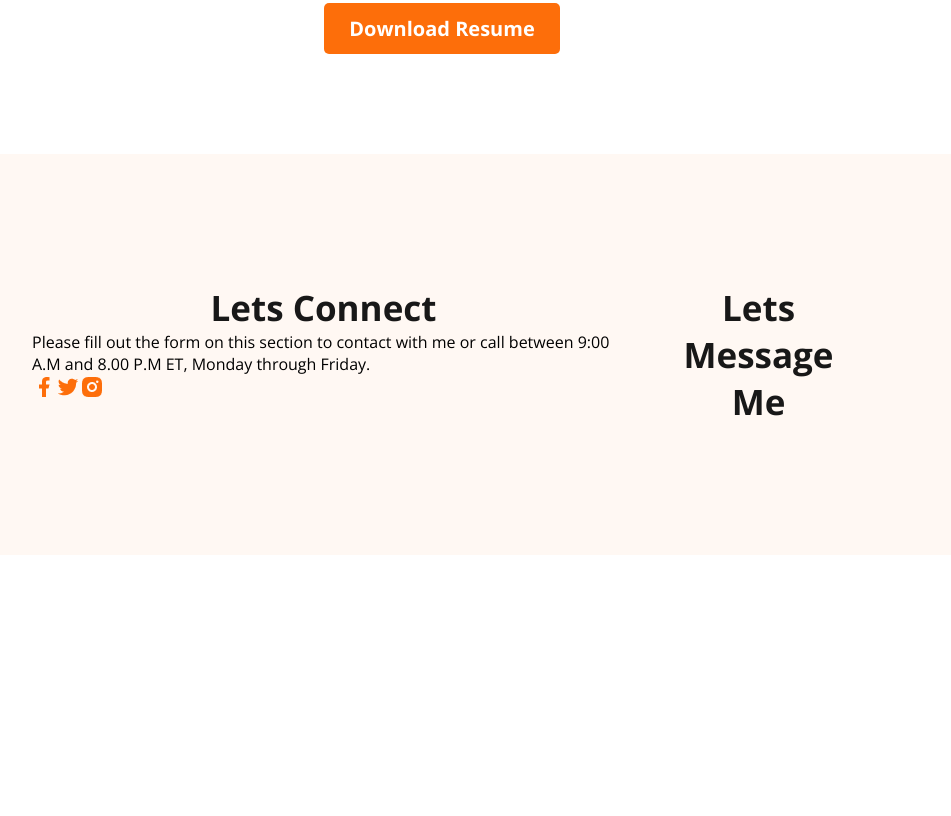
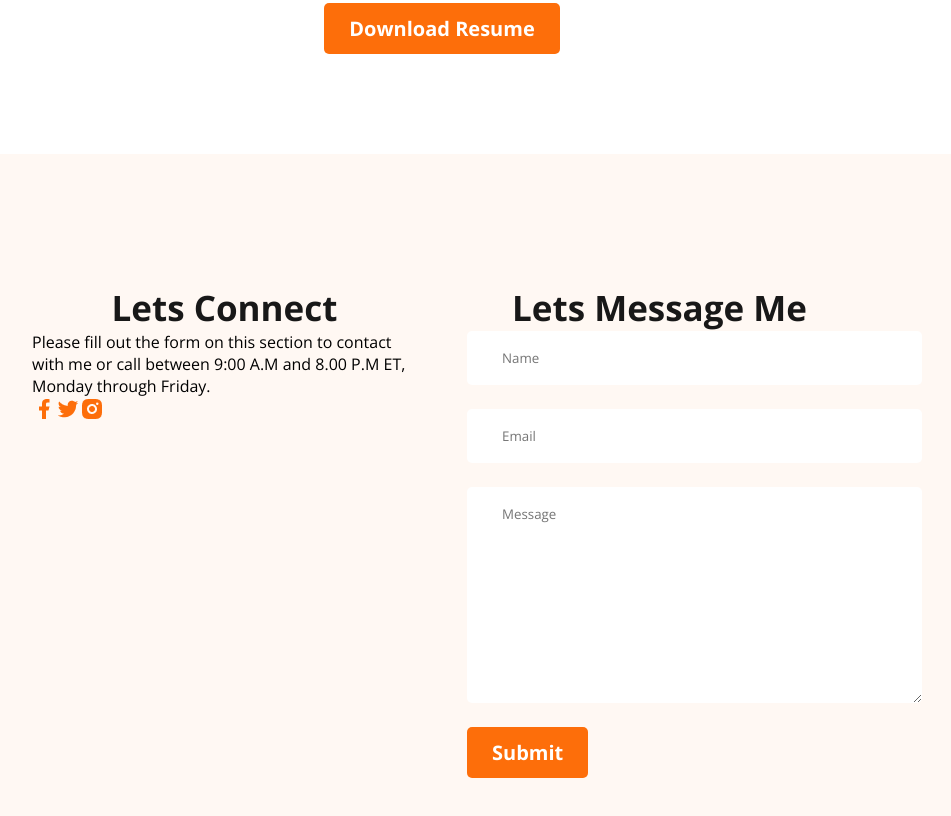
Before and after one commit to tanvir0908/developer_portfolio, a plain HTML site: page index.html in a window 1280 px wide. Shown: the part 2598-3414 px from the top of the page, without its empty margins (198-1149 px from the left). Before the commit the page ends 3153 px from the top, so only its background shows below. Drawn offline with nearby package versions, Linux system fonts and the light colour scheme.

Commit message:
finished footer form

```diff
--- a/index.html
+++ b/index.html
@@ -201,6 +201,19 @@
       </div>
       <div class="footer-column">
         <h3 class="section-title">Lets Message Me</h3>
+        <form action="">
+          <input class="type type2" type="text" placeholder="Name" />
+          <input class="type type2" type="email" placeholder="Email" />
+          <textarea
+            class="type2"
+            placeholder="Message"
+            name=""
+            id=""
+            cols="30"
+            rows="10"
+          ></textarea>
+          <input type="submit" class="btn-primary" />
+        </form>
       </div>
     </footer>
   </body>
--- a/styles/style.css
+++ b/styles/style.css
@@ -161,5 +161,21 @@ footer {
   margin-top: 100px;
   background-color: #fff8f3;
   display: flex;
+  gap: 100px;
   gap: 50px;
 }
+footer .type,
+textarea {
+  display: block;
+  margin-bottom: 24px;
+  padding: 18px 35px;
+  color: #757575;
+  border-radius: 5px;
+  border: none;
+}
+.footer-column {
+  width: 50%;
+}
+.type2 {
+  width: 100%;
+}
```
